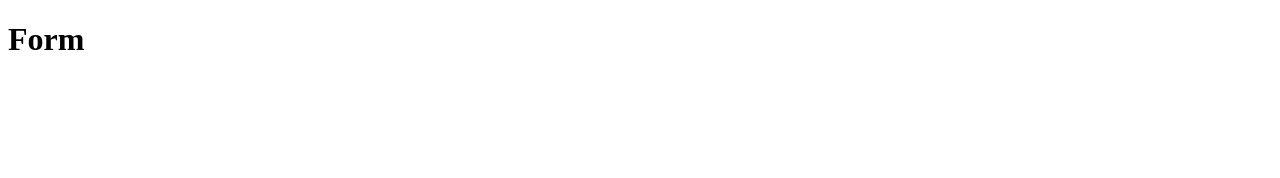
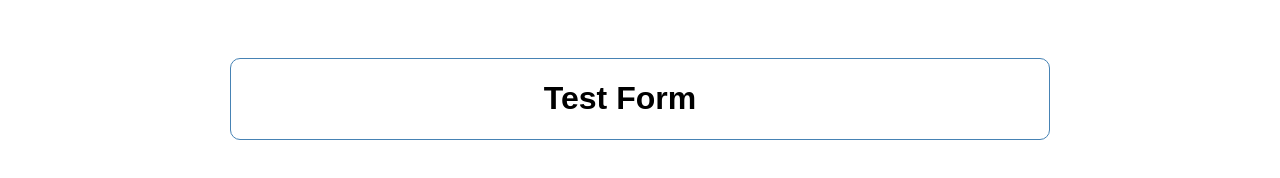
Before and after one commit to AlbetoRincon/albertorincon.github.io, a website: page index.html in a window 1280 px wide. Drawn offline with Linux system fonts and the light colour scheme.

Commit message:
improve styles

```diff
--- /dev/null
+++ b/index.css
@@ -0,0 +1,16 @@
+body{
+    display: flex;
+    align-items: center;
+    justify-content: center;
+    position: relative;
+
+}
+#container {
+    width: 60%;
+    margin-top: 50px;
+    align-self: flex-end;
+    padding-left: 10px;
+    padding-right: 50px;
+    border: solid 1px steelblue;
+    border-radius: 10px;
+}
--- a/index.html
+++ b/index.html
@@ -4,11 +4,13 @@
     <meta charset="UTF-8">
     <meta http-equiv="X-UA-Compatible" content="IE=edge">
     <meta name="viewport" content="width=device-width, initial-scale=1.0">
-    <title>Document</title>
+    <link rel="stylesheet" href="index.css">
+    <title>Resmark Form Test</title>
 </head>
 <body>
-    <h1>Form</h1>
-    <div>
+
+    <div id="container" >
+        <h1 style="font-family: Arial, Helvetica, sans-serif; text-align: center;">Test Form</h1>
         <rm-inquiry-form form-code="aDIdUI4b" entity-id="5835c76e4420925f24b8c16b">
 
         </rm-inquiry-form>
```
